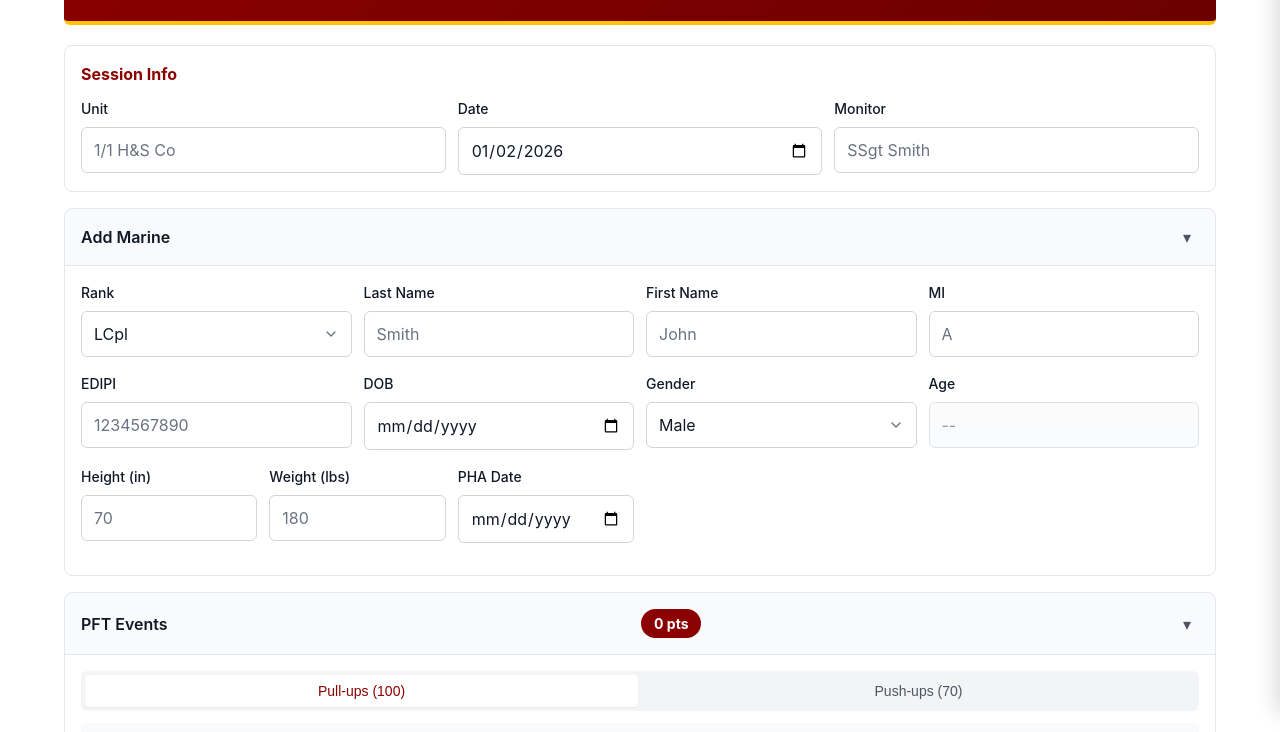
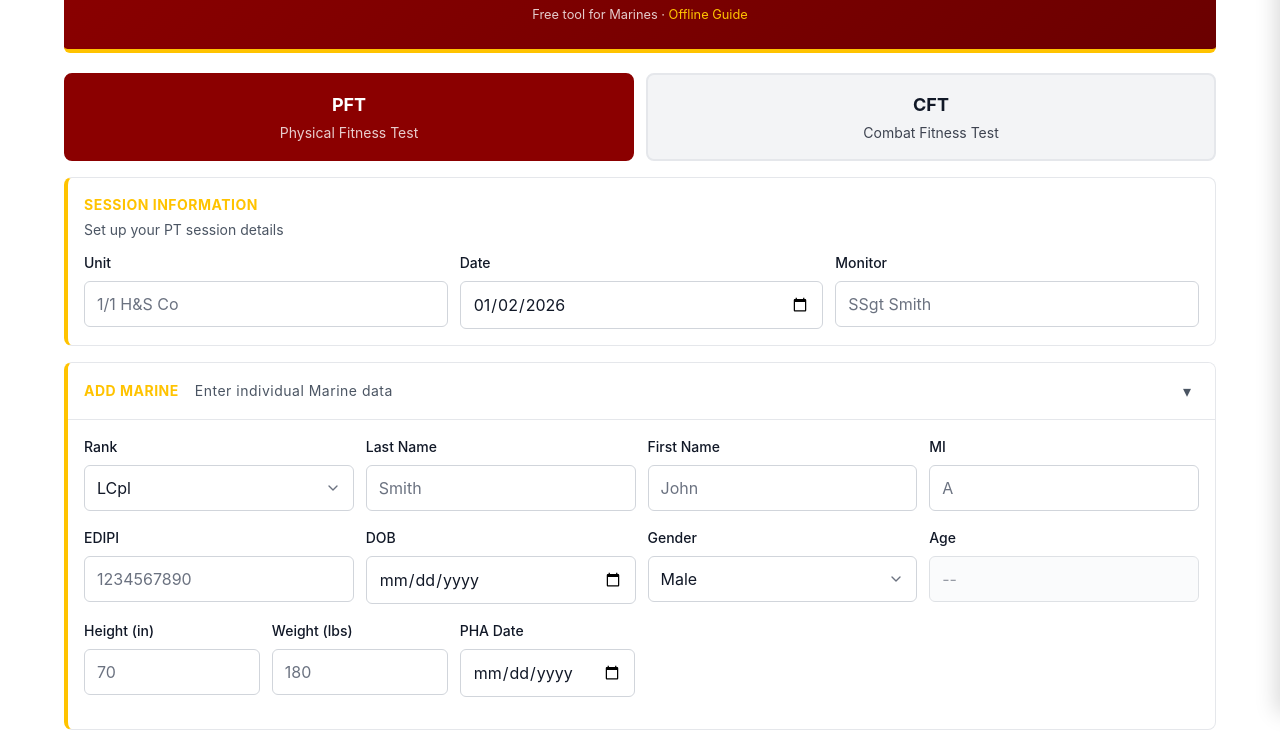
Before and after one commit to jeranaias/pft-cft-proctor, a plain HTML site: page index.html in a window 1280 px wide. Shown: the part 87-819 px from the top of the page. Drawn offline with nearby package versions, Linux system fonts and the light colour scheme.

Commit message:
Update UI to match OSMEAC/Award Generator design pattern
- Change header from "NAVMC 11622" to "PFT/CFT PROCTOR"
- Add "MCO 6100.13A Compliant" subtitle
- Add "Free tool for Marines" tagline with offline guide link
- Add gold/yellow left accent bar to all sections
- Update section titles to ALL CAPS gold styling with helper text
- Add PFT/CFT selection cards at top
- Selection persists in localStorage
- Show/hide relevant test sections based on selection

```diff
--- a/css/styles.css
+++ b/css/styles.css
@@ -250,6 +250,21 @@ header .subtitle {
   font-weight: 400;
 }
 
+header .tagline {
+  color: rgba(255, 255, 255, 0.8);
+  font-size: 0.8rem;
+  margin-top: 8px;
+}
+
+header .tagline-link {
+  color: var(--gold);
+  text-decoration: none;
+}
+
+header .tagline-link:hover {
+  text-decoration: underline;
+}
+
 .header__controls {
   margin-top: var(--space-4);
   display: flex;
@@ -276,6 +291,61 @@ header .subtitle {
 
 .card--elevated {
   box-shadow: var(--shadow-md);
+}
+
+/* ========================================
+   Selection Cards (PFT/CFT choice)
+   ======================================== */
+.selection-cards {
+  display: flex;
+  gap: var(--space-3);
+  margin-bottom: var(--space-4);
+}
+
+.selection-card {
+  flex: 1;
+  background: var(--bg-tertiary);
+  border: 2px solid var(--border-light);
+  border-radius: var(--radius-lg);
+  padding: var(--space-4);
+  text-align: center;
+  cursor: pointer;
+  transition: all 0.2s ease;
+}
+
+.selection-card:hover {
+  border-color: var(--primary-light);
+  transform: translateY(-2px);
+}
+
+.selection-card--active {
+  background: var(--primary);
+  border-color: var(--primary);
+  color: white;
+}
+
+.selection-card--active:hover {
+  border-color: var(--primary);
+  transform: none;
+}
+
+.selection-card__title {
+  font-size: var(--text-lg);
+  font-weight: var(--font-bold);
+  margin-bottom: var(--space-1);
+}
+
+.selection-card__subtitle {
+  font-size: var(--text-sm);
+  opacity: 0.8;
+}
+
+[data-theme="dark"] .selection-card {
+  background: var(--bg-secondary);
+}
+
+[data-theme="dark"] .selection-card--active {
+  background: var(--primary);
 }
 
 .card__header {
@@ -966,19 +1036,25 @@ header .subtitle {
 .session-header {
   background: var(--surface);
   border: 1px solid var(--border-light);
+  border-left: 4px solid var(--gold);
   border-radius: var(--radius-lg);
   padding: var(--space-4);
   margin-bottom: var(--space-4);
 }
 
 .session-header__title {
-  font-size: var(--text-base);
+  font-size: var(--text-sm);
   font-weight: var(--font-bold);
-  color: var(--primary);
+  color: var(--gold);
+  text-transform: uppercase;
+  letter-spacing: 0.5px;
+  margin-bottom: var(--space-1);
+}
+
+.session-header__helper {
+  font-size: var(--text-sm);
+  color: var(--text-secondary);
   margin-bottom: var(--space-3);
-  display: flex;
-  align-items: center;
-  gap: var(--space-2);
 }
 
 .session-header__grid {
@@ -997,6 +1073,7 @@ header .subtitle {
 .section {
   background: var(--surface);
   border: 1px solid var(--border-light);
+  border-left: 4px solid var(--gold);
   border-radius: var(--radius-lg);
   margin-bottom: var(--space-4);
   overflow: hidden;
@@ -1007,23 +1084,33 @@ header .subtitle {
   justify-content: space-between;
   align-items: center;
   padding: var(--space-4);
-  background: var(--bg-secondary);
+  background: var(--surface);
   cursor: pointer;
   user-select: none;
   -webkit-tap-highlight-color: transparent;
 }
 
 .section__header:active {
-  background: var(--bg-tertiary);
+  background: var(--bg-secondary);
 }
 
 .section__title {
-  font-size: var(--text-base);
-  font-weight: var(--font-semibold);
-  color: var(--text-primary);
+  font-size: var(--text-sm);
+  font-weight: var(--font-bold);
+  color: var(--gold);
+  text-transform: uppercase;
+  letter-spacing: 0.5px;
   display: flex;
   align-items: center;
   gap: var(--space-2);
+}
+
+.section__helper {
+  font-size: var(--text-sm);
+  color: var(--text-secondary);
+  font-weight: normal;
+  margin-left: var(--space-2);
+  text-transform: none;
 }
 
 .section__score {
--- a/index.html
+++ b/index.html
@@ -45,8 +45,9 @@
           <span id="themeIcon">&#9789;</span>
         </button>
       </div>
-      <h1>NAVMC 11622</h1>
-      <p class="subtitle">PFT/CFT Performance Worksheet Generator</p>
+      <h1>PFT/CFT PROCTOR</h1>
+      <p class="subtitle">MCO 6100.13A Compliant · NAVMC 11622 Generator</p>
+      <p class="tagline">Free tool for Marines · <a href="#install-guide" class="tagline-link">Offline Guide</a></p>
       <div id="offline-indicator" class="offline-badge">
         <span class="indicator-dot"></span>
         <span class="indicator-text">Checking...</span>
@@ -55,9 +56,22 @@
 
     <main id="main">
 
+      <!-- Test Type Selection -->
+      <div class="selection-cards">
+        <div class="selection-card selection-card--active" id="select-pft" onclick="App.selectTestType('pft')">
+          <div class="selection-card__title">PFT</div>
+          <div class="selection-card__subtitle">Physical Fitness Test</div>
+        </div>
+        <div class="selection-card" id="select-cft" onclick="App.selectTestType('cft')">
+          <div class="selection-card__title">CFT</div>
+          <div class="selection-card__subtitle">Combat Fitness Test</div>
+        </div>
+      </div>
+
       <!-- Session Info -->
       <div class="session-header">
-        <div class="session-header__title">Session Info</div>
+        <div class="session-header__title">Session Information</div>
+        <div class="session-header__helper">Set up your PT session details</div>
         <div class="session-header__grid">
           <div class="form-group m-0">
             <label class="label" for="session-unit">Unit</label>
@@ -77,7 +91,7 @@
       <!-- Marine Entry Section -->
       <div class="section" id="marine-section">
         <div class="section__header" onclick="App.toggleSection('marine-section')">
-          <div class="section__title">Add Marine</div>
+          <div class="section__title">Add Marine <span class="section__helper">Enter individual Marine data</span></div>
           <div class="section__toggle">▾</div>
         </div>
         <div class="section__body">
@@ -163,7 +177,7 @@
       <!-- PFT Section -->
       <div class="section" id="pft-section">
         <div class="section__header" onclick="App.toggleSection('pft-section')">
-          <div class="section__title">PFT Events</div>
+          <div class="section__title">PFT Events <span class="section__helper">Record performance for each event</span></div>
           <div class="section__score" id="pft-header-score">0 pts</div>
           <div class="section__toggle">▾</div>
         </div>
@@ -263,7 +277,7 @@
       <!-- CFT Section -->
       <div class="section" id="cft-section">
         <div class="section__header" onclick="App.toggleSection('cft-section')">
-          <div class="section__title">CFT Events</div>
+          <div class="section__title">CFT Events <span class="section__helper">Combat fitness performance</span></div>
           <div class="section__score" id="cft-header-score">0 pts</div>
           <div class="section__toggle">▾</div>
         </div>
@@ -335,6 +349,7 @@
           <div class="section__title">
             Worksheet
             <span class="badge badge--primary" id="marine-count-badge" style="margin-left: 8px;">0</span>
+            <span class="section__helper">Marines ready for PDF export</span>
           </div>
           <div class="section__toggle">▾</div>
         </div>
--- a/js/app.js
+++ b/js/app.js
@@ -171,6 +171,32 @@ function installPWA() {
 }
 
 /**
+ * Test type selection (PFT vs CFT)
+ */
+let currentTestType = 'pft';
+
+function selectTestType(type) {
+  currentTestType = type;
+
+  // Update card states
+  const pftCard = document.getElementById('select-pft');
+  const cftCard = document.getElementById('select-cft');
+
+  if (pftCard) pftCard.classList.toggle('selection-card--active', type === 'pft');
+  if (cftCard) cftCard.classList.toggle('selection-card--active', type === 'cft');
+
+  // Show/hide relevant sections
+  const pftSection = document.getElementById('pft-section');
+  const cftSection = document.getElementById('cft-section');
+
+  if (pftSection) pftSection.style.display = type === 'pft' ? 'block' : 'none';
+  if (cftSection) cftSection.style.display = type === 'cft' ? 'block' : 'none';
+
+  // Save preference
+  localStorage.setItem('testType', type);
+}
+
+/**
  * Global API for onclick handlers
  * (These bridge HTML onclick to module methods)
  */
@@ -180,6 +206,9 @@ const App = {
 
   // PWA
   installPWA,
+
+  // Test type
+  selectTestType,
 
   // Form handlers
   toggleSection: (id) => FormHandler.toggleSection(id),
@@ -214,6 +243,10 @@ async function initApp() {
   // Initialize theme immediately (prevents flash)
   initTheme();
 
+  // Restore test type preference
+  const savedTestType = localStorage.getItem('testType') || 'pft';
+  selectTestType(savedTestType);
+
   // Initialize core modules
   FormHandler.init();
   ScoringCalculator.init();
```
